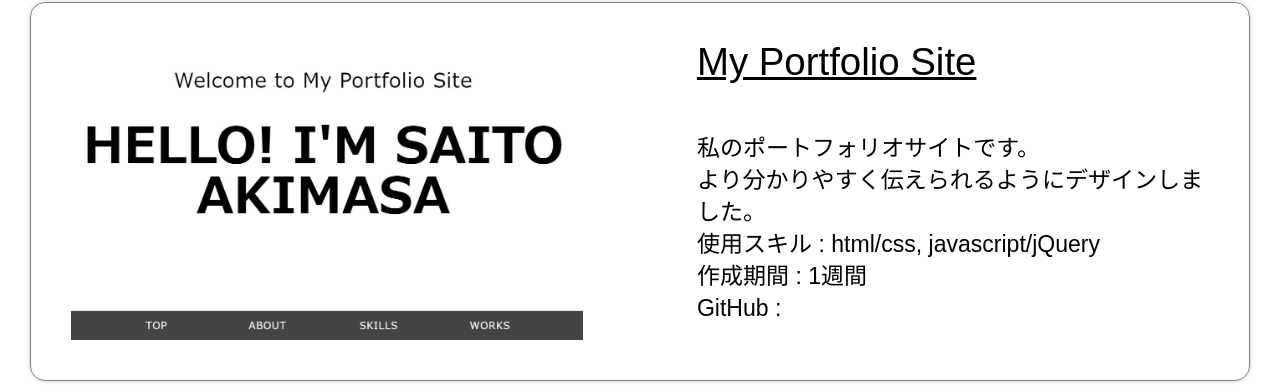
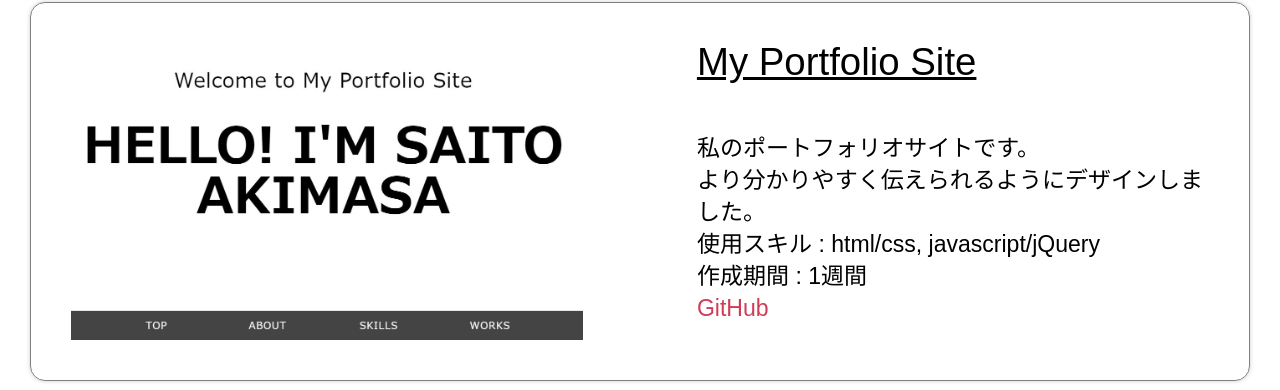
Before and after one commit to Aki1122/Aki1122_Repository, a plain HTML site: page index.html in a window 1280 px wide. Shown: the part 1809-2199 px from the top of the page. Drawn offline with nearby package versions, Linux system fonts and the light colour scheme.

Commit message:
portfolioのGitHubアドレスを追加

```diff
--- a/index.html
+++ b/index.html
@@ -89,7 +89,7 @@
                         より分かりやすく伝えられるようにデザインしました。<br>
                         使用スキル : html/css, javascript/jQuery<br>
                         作成期間 : 1週間<br>
-                        GitHub :
+                        <a href="https://github.com/Aki1122/Portfolio">GitHub</a>
                     </div>
                 </div>
             </div>
```
